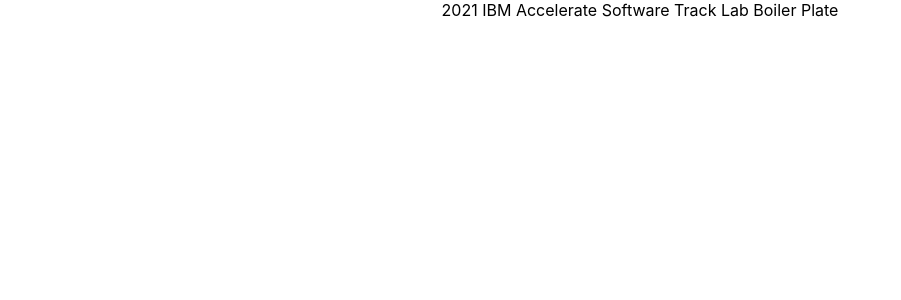
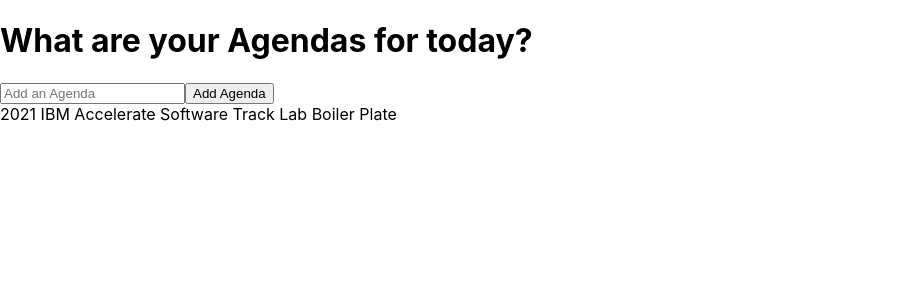
Before and after one commit to suzm10/React-Todo-list, a React (Create React App) app: page / in a window 1280 px wide. Shown: the top 300 px of the page, without its empty margins (0-901 px from the left). Built offline with nearby package versions, Linux system fonts and the light colour scheme.

Commit message:
This is made using ReactJS. Some features are missing like CSS styling obviously. That's why the website is ugly. -Expected Features in the next release- 1) Edit Functionality. 2) Delete Functionality.

```diff
--- a/package.json
+++ b/package.json
@@ -4,6 +4,7 @@
   "private": true,
   "dependencies": {
     "@material-ui/core": "^4.11.4",
+    "@material-ui/icons": "^4.11.2",
     "@testing-library/jest-dom": "^5.12.0",
     "@testing-library/react": "^11.2.6",
     "@testing-library/user-event": "^12.8.3",
--- a/src/App.js
+++ b/src/App.js
@@ -1,9 +1,12 @@
 import Header from "./component/header"
 import './App.css';
+import AgendaList from "./component/AgendaList";
 
 function App() {
   return (
-    <div className="App">
+    <div className="Agenda-App">
+      <AgendaList />
+
     <Header/>
     </div>
   );
--- /dev/null
+++ b/src/component/Agenda.js
@@ -0,0 +1,34 @@
+import React, {useState} from 'react'
+import AgendaForm from './AgendaForm'
+import AgendaList from './AgendaList'
+import EditIcon from '@material-ui/icons/Edit';
+import CloseIcon from '@material-ui/icons/Close';
+
+function Agenda({agendas, completeAgenda}) {
+    const [editAgendas, setAgendas] = useState({
+        id: null,
+        value: ""
+    })
+
+    /*
+    <div className ="icons">
+                <CloseIcon/>
+                <EditIcon/>
+            </div>
+    */
+    return agendas.map((agenda, index) => (
+        <div className={agenda.isComplete ? 'agenda-row complete' : 'agenda-row'}
+        key={index}
+        >
+            <div key={agenda.id} onClick={() => completeAgenda(agenda.id)}>
+                {agenda.text}
+            </div>
+            <div className='icons'>
+                <EditIcon/>
+                <CloseIcon/>
+            </div>
+        </div>
+    ))
+}
+
+export default Agenda
--- /dev/null
+++ b/src/component/AgendaForm.js
@@ -0,0 +1,36 @@
+import SelectInput from '@material-ui/core/Select/SelectInput';
+import React, {useState} from 'react'
+
+function AgendaForm(props) {
+    const [input, userInput] = useState('')
+    /*This prevents default actions.
+    Like my page kept refreshing after hitting the submit button. This prevents that
+    and This is being used in the <form><form/> (AgendaForm.js)*/
+    const postSubmit = submission => {
+        submission.preventDefault();
+
+        props.onSubmit({
+            /*This generates a random id for the submission out of 10000. I found this line on StackOverflow.*/
+            id: Math.floor(Math.random() * 10000),
+            text: input
+        });
+
+        /*This resets the submit. Your string will become empty again after you click submit.*/
+        userInput('');
+    };
+
+    const handleTheChanges = submission =>{
+        userInput(submission.target.value)
+    }
+
+
+    return (
+        /*This is a form request for the user to input the any text or value.*/
+        <form className="agenda-form" onSubmit ={postSubmit}>
+            <input type='text' placeholder="Add an Agenda" value={input} name="text" className='agenda-input' onChange={handleTheChanges}/>
+            <button className="agenda-button">Add Agenda</button>
+        </form>
+    );
+}
+
+export default AgendaForm
--- /dev/null
+++ b/src/component/AgendaList.js
@@ -0,0 +1,41 @@
+import React, {useState} from 'react'
+import AgendaForm from './AgendaForm'
+import Agenda from './Agenda'
+
+function AgendaList() {
+    const[agendas, setupAgendas] = useState([])
+
+    const addAgenda = agenda => {
+        if(!agenda.text || /^\s*$/.test(agenda.text)){
+            return
+        }
+        const newAgendas = [agenda, ...agendas]
+        console.log(agenda, ...agendas)
+
+        setupAgendas(newAgendas)
+    }
+
+    const completeAgenda = id =>{
+        let updatedAgendas = agendas.map(agenda => {
+            if (agenda.id === id) {
+                agenda.isComplete = !agenda.isComplete
+            }
+            return agenda
+        })
+        setupAgendas(updatedAgendas);
+    }
+
+
+    return (
+        <div>
+            <h1>What are your Agendas for today?</h1>
+            <AgendaForm onSubmit={addAgenda}/>
+            <Agenda
+            agendas={agendas}
+            completeAgenda={completeAgenda}
+            />
+        </div>
+    )
+}
+
+export default AgendaList
```
Also changed, not shown: src/index.js (line endings or trailing spaces), 1 other file (tests, documents, lock files or other folders).
